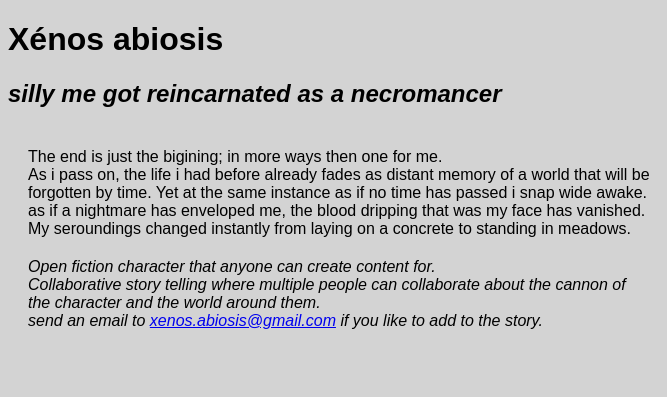
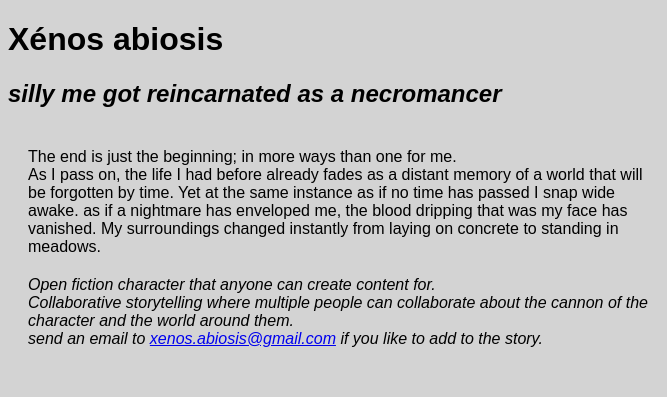
Before and after one commit to jeanahelver/jeanahelver.github.io, a plain HTML site: page xenos.html in a window 1280 px wide. Shown: the top 397 px of the page, 0-667 px from the left. Drawn offline with Linux system fonts and the light colour scheme.

Commit message:
Update xenos.html

```diff
--- a/xenos.html
+++ b/xenos.html
@@ -31,13 +31,12 @@
     <div class="card">
     <div>
         <p>
-            The end is just the bigining; in more ways then one for me.<br>
-            As i pass on, the life i had before already fades as distant memory of a world that will be forgotten by time.
-            Yet at the same instance as if no time has passed i snap wide awake. as if a nightmare has enveloped me, the blood dripping that was my face has vanished. My seroundings changed instantly from laying on a concrete to standing in meadows.
+            The end is just the beginning; in more ways than one for me.<br>
+            As I pass on, the life I had before already fades as a distant memory of a world that will be forgotten by time. Yet at the same instance as if no time has passed I snap wide awake. as if a nightmare has enveloped me, the blood dripping that was my face has vanished. My surroundings changed instantly from laying on concrete to standing in meadows.
         </p>
         <p>
         <i>Open fiction character that anyone can create content for.<br>
-        Collaborative story telling where multiple people can collaborate about the cannon of the character and the world around them.<br>
+        Collaborative storytelling where multiple people can collaborate about the cannon of the character and the world around them.<br>
         send an email to <a href="mailto:xenos.abiosis@gmail.com" type="email">xenos.abiosis@gmail.com</a> if you like to add to the story.
         </i>
         </p>
```
